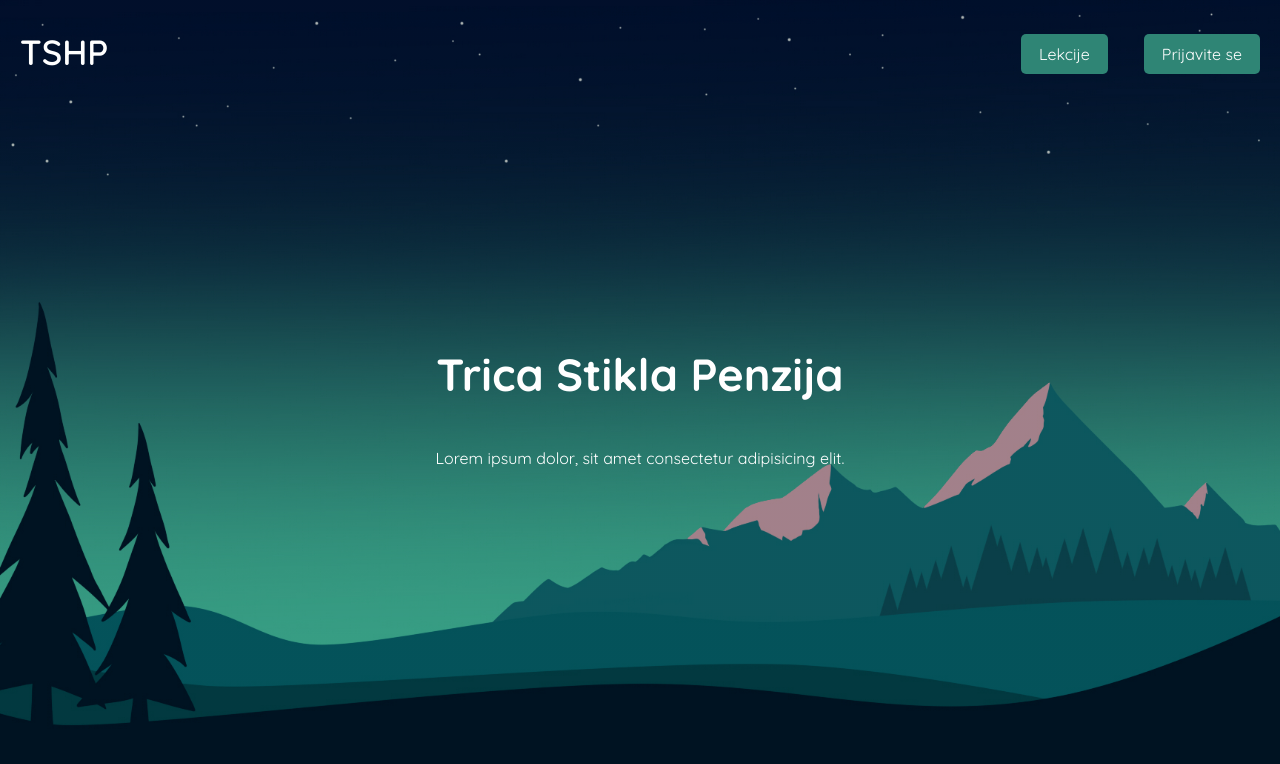
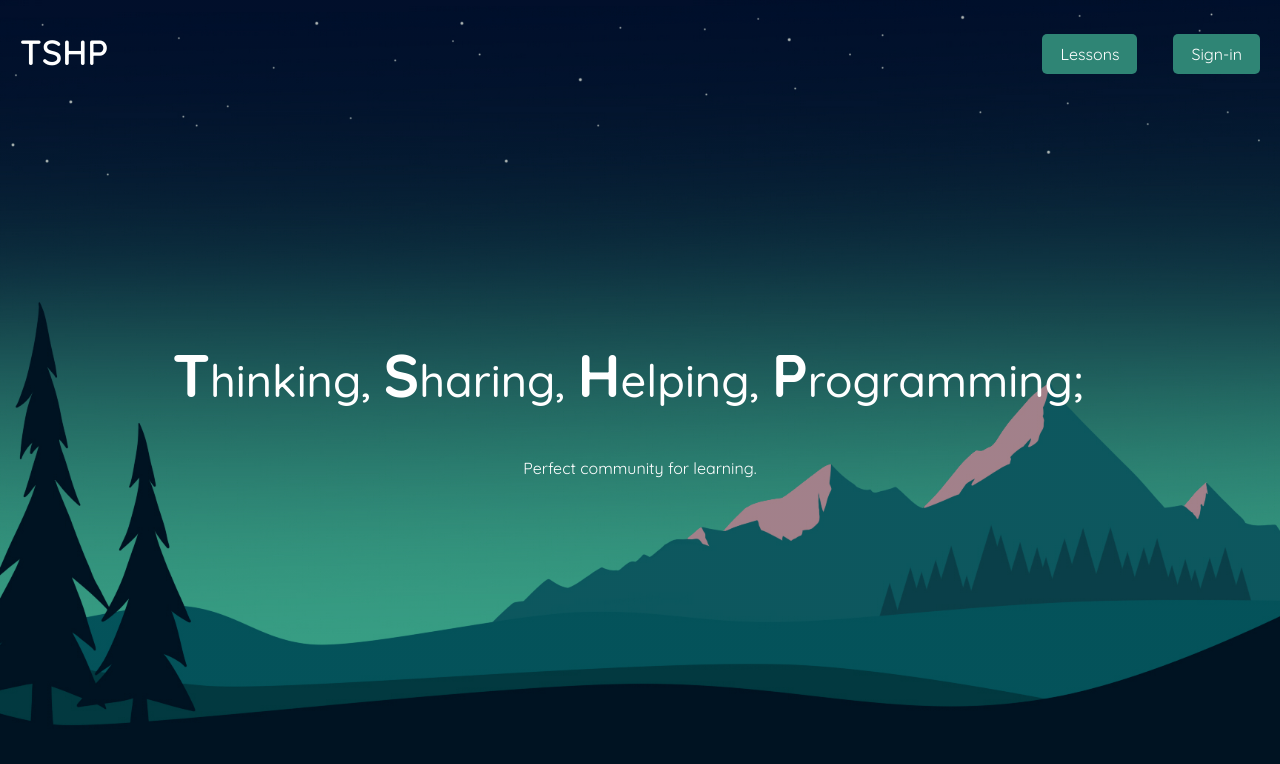
Before and after one commit to najkela/tshp, a React (Vite) app: page / in a window 1280 px wide. Shown: the top 764 px of the page. Built offline with nearby package versions, Linux system fonts and the light colour scheme; no server answers.

Commit message:
Landing page kursor i prevedeno na eng sve

```diff
--- a/src/pages/Courses.jsx
+++ b/src/pages/Courses.jsx
@@ -17,12 +17,12 @@ const Courses = () => {
         <div class="sloj"></div>
         <div class="sloj"></div>
       </div>
-      <h2 className="courses-title">Kursevi</h2>
+      <h2 className="courses-title">Lessons</h2>
       <div className="courses-grid">
         <div className="course-card">
-          <h3>Rekurzija</h3>
-          <p>Rekurzija u matematici i informatici označava postupak ili funkciju koji u svojoj definiciji koriste sami sebe.</p>
-          <button onClick={() => handleButtonClick('rekurzija')}>Pogledaj vise</button>
+          <h3>Recursion</h3>
+          <p>Recursion in mathematics and computer science means a procedure or function that uses itself in its definition.</p>
+          <button onClick={() => handleButtonClick('rekurzija')}>Learn More</button>
         </div>
         <div className="course-card">
           <h3>Course 2</h3>
--- a/src/pages/Home.css
+++ b/src/pages/Home.css
@@ -98,9 +98,16 @@
 
 .content h1 {
   font-family: 'Quicksand', sans-serif;
-  font-weight: 700;
+  font-weight: 500;
   font-size: 45px;
   color: #fff;
+}
+
+.content h1 span {
+  font-family: 'Quicksand', sans-serif;
+  font-weight: 700;
+  font-size: 60px;
+  color: #ffffff;
 }
 
 .content p {
@@ -181,6 +188,48 @@
   }
 }
 
+@keyframes blink {
+  0% {
+    border-left-color: transparent;
+  }
+
+  50% {
+    border-left-color: rgb(255, 255, 255);
+  }
+
+  100% {
+    border-left-color: transparent;
+  }
+}
+
+@keyframes highlight {
+  0% {
+    background-color: transparent;
+  }
+
+  50% {
+    background-color: yellow;
+    /* Or any color you prefer */
+  }
+
+  100% {
+    background-color: transparent;
+  }
+}
+
+.highlight {
+  display: inline-block;
+  animation: highlight 3s forwards infinite;
+}
+
+.blinking-cursor {
+  display: inline-block;
+  width: 10px;
+  color: rgb(255, 255, 255, 0);
+  border-left: 2px solid rgb(255, 255, 255);
+  animation: blink 1s step-end infinite;
+}
+
 .dropdown-menu {
   position: absolute;
   top: 79px;
--- a/src/pages/Home.jsx
+++ b/src/pages/Home.jsx
@@ -77,9 +77,9 @@ const Home = () => {
         <nav className='navbar'>
           <Link to="/" className="logo"><h1>TSHP</h1></Link>
           <ul>
-            <li><Link to="/courses" className="nav-link username">Lekcije</Link></li>
+            <li><Link to="/courses" className="nav-link username">Lessons</Link></li>
             {!userLoggedIn ? (
-              <li><Link to="/login" className="nav-link username">Prijavite se</Link></li>
+              <li><Link to="/login" className="nav-link username">Sign-in</Link></li>
             ) : (
               <li className="dropdown" ref={dropdownRef}>
                 <span onClick={toggleDropdown} className="username">{username}</span>
@@ -94,8 +94,10 @@ const Home = () => {
           </ul>
         </nav>
         <div className='content'>
-          <h1>Trica Stikla Penzija</h1>
-          <p>Lorem ipsum dolor, sit amet consectetur adipisicing elit.</p>
+          <h1>
+            <span >T</span>hinking, <span>S</span>haring, <span>H</span>elping, <span>P</span>rogramming; <div className="blinking-cursor">|</div>
+          </h1>
+          <p>Perfect community for learning.</p>
 
         </div>
       </div>
--- a/src/pages/Login.jsx
+++ b/src/pages/Login.jsx
@@ -43,7 +43,7 @@ const Login = () => {
 
     if (isRegistering) {
       if (password !== repeatPassword) {
-        setError('Lozinke se ne podudaraju!');
+        setError('Passwords do not match!');
         return;
       }
       try {
@@ -61,7 +61,7 @@ const Login = () => {
         navigate('/');
       } catch (err) {
         console.error('Greška pri registraciji:', err);
-        setError(err.message);
+        setError("The account probably already exists, please try again");
       }
     } else {
       try {
@@ -69,7 +69,7 @@ const Login = () => {
         navigate('/');
       } catch (err) {
         console.error('Greška pri prijavi:', err);
-        setError(err.message);
+        setError("These credentials do not match, please try again");
       }
     }
   };
@@ -95,7 +95,7 @@ const Login = () => {
 
   return (
     <div className="login-container">
-      <h2>{isRegistering ? 'Registrujte se' : 'Prijavite se'}</h2>
+      <h2>{isRegistering ? 'Register' : 'Sign-in'}</h2>
       {error && <p className="error-message">{error}</p>}
       <form onSubmit={handleSubmit}>
         <div className="form-group">
@@ -105,55 +105,55 @@ const Login = () => {
             id="email"
             value={email}
             onChange={(e) => setEmail(e.target.value)}
-            placeholder="Unesite email"
+            placeholder="Enter email address"
             required
           />
         </div>
         {isRegistering && (
           <div className="form-group">
-            <label htmlFor="username">Korisničko ime:</label>
+            <label htmlFor="username">Username:</label>
             <input
               type="text"
               id="username"
               value={username}
               onChange={(e) => setUsername(e.target.value)}
-              placeholder="Unesite korisničko ime"
+              placeholder="Enter username"
               required
             />
           </div>
         )}
         <div className="form-group">
-          <label htmlFor="password">Lozinka:</label>
+          <label htmlFor="password">Password:</label>
           <input
             type="password"
             id="password"
             value={password}
             onChange={(e) => setPassword(e.target.value)}
-            placeholder="Unesite lozinku"
+            placeholder="Enter password"
             required
           />
         </div>
         {isRegistering && (
           <div className="form-group">
-            <label htmlFor="repeat-password">Ponovno unesite lozinku:</label>
+            <label htmlFor="repeat-password">Type password again:</label>
             <input
               type="password"
               id="repeat-password"
               value={repeatPassword}
               onChange={(e) => setRepeatPassword(e.target.value)}
-              placeholder="Ponovno unesite lozinku"
+              placeholder="Repeat password"
               required
             />
           </div>
         )}
-        <button type="submit">{isRegistering ? 'Registrujte se' : 'Prijavi se'}</button>
+        <button type="submit">{isRegistering ? 'Register' : 'Signin'}</button>
 
       </form>
 
       <p>
-        {isRegistering ? 'Već imate nalog? ' : 'Nemate nalog? '}
+        {isRegistering ? "Already have an account? " : "Didn't register yet?"}
         <span onClick={handleSwitch} className="switch-link">
-          {isRegistering ? 'Prijavite se' : 'Registrujte se'}
+          {isRegistering ? ' Sign-in' : ' Register'}
         </span>
       </p>
     </div>
```
